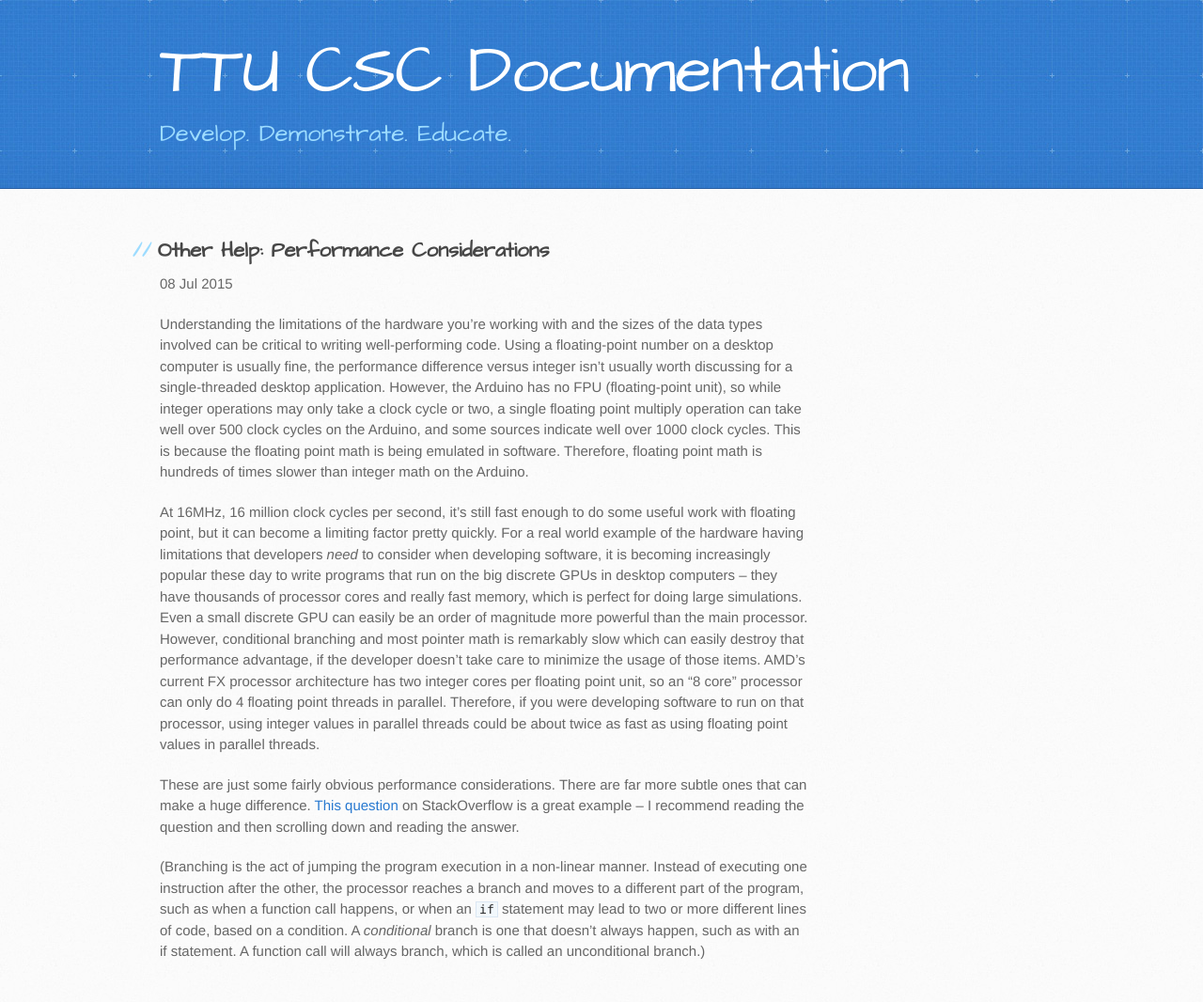
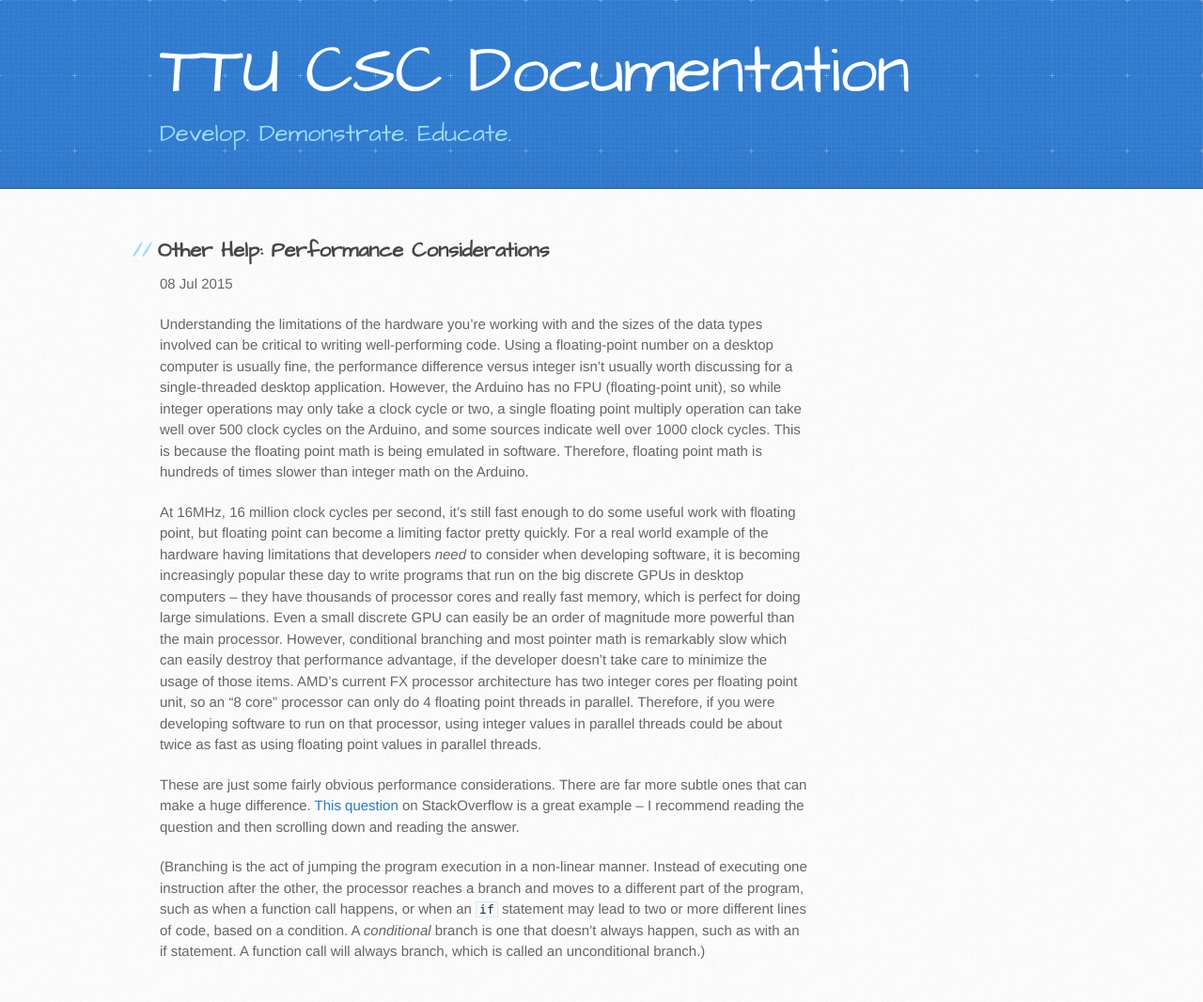
Before and after one commit to TTU-CSC/ttu-csc.github.com, a Jekyll site: the page built from _posts/2015-07-08-performance-considerations.markdown, in a window 1280 px wide. Shown: the whole page at 94% size. Built offline with Jekyll 4.4.1, drawn with Linux system fonts in a browser that asks for light colours.

Commit message:
Update 2015-07-08-performance-considerations.markdown

```diff
--- a/_posts/2015-07-08-performance-considerations.markdown
+++ b/_posts/2015-07-08-performance-considerations.markdown
@@ -7,7 +7,7 @@ categories: docs
 
 Understanding the limitations of the hardware you're working with and the sizes of the data types involved can be critical to writing well-performing code. Using a floating-point number on a desktop computer is usually fine, the performance difference versus integer isn't usually worth discussing for a single-threaded desktop application. However, the Arduino has no FPU (floating-point unit), so while integer operations may only take a clock cycle or two, a single floating point multiply operation can take well over 500 clock cycles on the Arduino, and some sources indicate well over 1000 clock cycles. This is because the floating point math is being emulated in software. Therefore, floating point math is hundreds of times slower than integer math on the Arduino.
 
-At 16MHz, 16 million clock cycles per second, it's still fast enough to do some useful work with floating point, but it can become a limiting factor pretty quickly. For a real world example of the hardware having limitations that developers *need* to consider when developing software, it is becoming increasingly popular these day to write programs that run on the big discrete GPUs in desktop computers -- they have thousands of processor cores and really fast memory, which is perfect for doing large simulations. Even a small discrete GPU can easily be an order of magnitude more powerful than the main processor. However, conditional branching and most pointer math is remarkably slow which can easily destroy that performance advantage, if the developer doesn't take care to minimize the usage of those items. AMD's current FX processor architecture has two integer cores per floating point unit, so an "8 core" processor can only do 4 floating point threads in parallel. Therefore, if you were developing software to run on that processor, using integer values in parallel threads could be about twice as fast as using floating point values in parallel threads.
+At 16MHz, 16 million clock cycles per second, it's still fast enough to do some useful work with floating point, but floating point can become a limiting factor pretty quickly. For a real world example of the hardware having limitations that developers *need* to consider when developing software, it is becoming increasingly popular these day to write programs that run on the big discrete GPUs in desktop computers -- they have thousands of processor cores and really fast memory, which is perfect for doing large simulations. Even a small discrete GPU can easily be an order of magnitude more powerful than the main processor. However, conditional branching and most pointer math is remarkably slow which can easily destroy that performance advantage, if the developer doesn't take care to minimize the usage of those items. AMD's current FX processor architecture has two integer cores per floating point unit, so an "8 core" processor can only do 4 floating point threads in parallel. Therefore, if you were developing software to run on that processor, using integer values in parallel threads could be about twice as fast as using floating point values in parallel threads.
 
 These are just some fairly obvious performance considerations. There are far more subtle ones that can make a huge difference. [This question](http://stackoverflow.com/questions/11227809/why-is-processing-a-sorted-array-faster-than-an-unsorted-array) on StackOverflow is a great example -- I recommend reading the question and then scrolling down and reading the answer.
 
```
